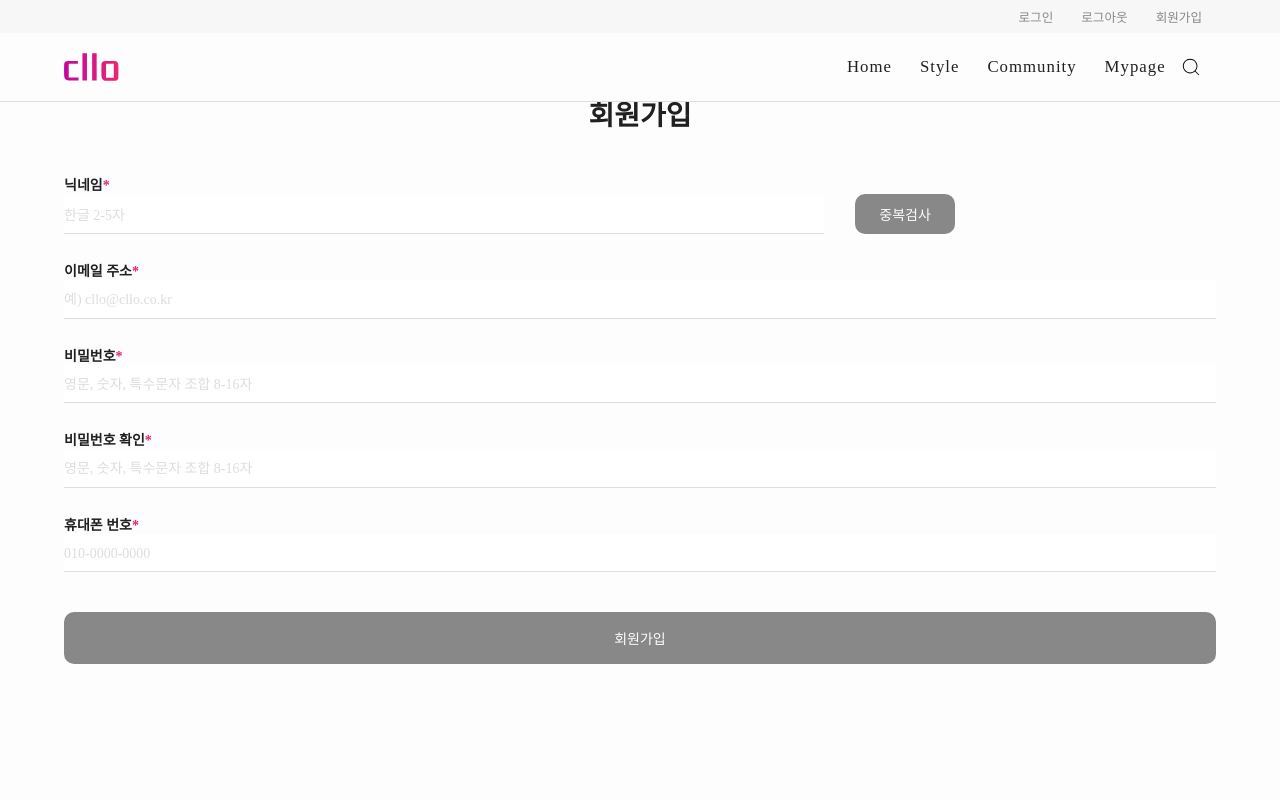
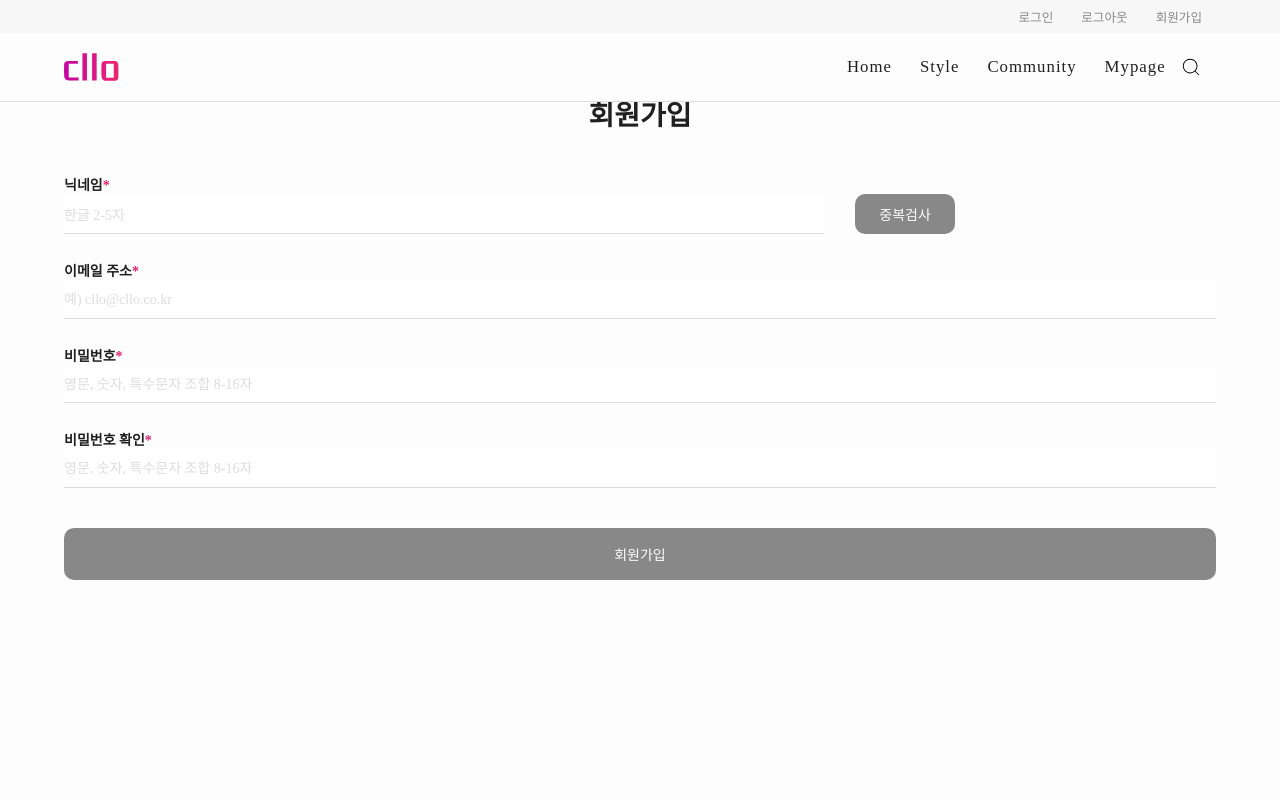
Before and after one commit to Coconutpalmtreeisland/cllo_react_making, a React (Create React App) app in the folder client/: page /join in a window 1280 px wide. Shown: the top 800 px of the page. Built offline with nearby package versions, Linux system fonts and the light colour scheme.

Commit message:
23.12.28 이메일 중복체크

```diff
--- a/client/src/App.js
+++ b/client/src/App.js
@@ -10,7 +10,6 @@ import { gsap } from './util/gsap'
 import Home from './pages/Home'
 import UserLogin from './components/user/UserLogin'
 import UserJoin from './components/user/UserJoin'
-import FindEmail from './components/user/FindEmail'
 import FindPass from './components/user/FindPass'
 
 const App = () => {
@@ -26,7 +25,6 @@ const App = () => {
           <Route path='/' element={<Home />}></Route>
           <Route path='/login' element={<UserLogin />}></Route>
           <Route path='/join' element={<UserJoin />}></Route>
-          <Route path='/findEmail' element={<FindEmail />}></Route>
           <Route path='/findPass' element={<FindPass />}></Route>
         </Routes>
       </Main>
--- a/client/src/components/user/FindEmail.jsx
+++ /dev/null
@@ -1,27 +0,0 @@
-import React from 'react'
-
-const FindEmail = () => {
-    return (
-        <div className="join__wrap container">
-            <h3>이메일 아이디 찾기</h3>
-            <span className="find__line"></span>
-            <span>가입 시 등록한 휴대폰 번호를 입력하면<br /> 이메일을 알려드립니다.</span>
-            <form action="/" className="join__form">
-                <fieldset>
-                    <legend className="blind">회원가입</legend>
-                    <div className="join__inputInner blind">
-                        <label for="nickName" className="join__label required">닉네임</label>
-                        <input type="text" id="nickName" placeholder="한글 2-5자" />
-                    </div>
-                    <div className="join__inputInner">
-                        <label for="youTel" className="join__label required">휴대폰 번호</label>
-                        <input type="text" id="youTel" placeholder="가입하신 휴대폰 번호" />
-                    </div>
-                    <button type="submit" className="join__btn">이메일 아이디 찾기</button>
-                </fieldset>
-            </form>
-        </div>
-    )
-}
-
-export default FindEmail
--- a/client/src/components/user/FindPass.jsx
+++ b/client/src/components/user/FindPass.jsx
@@ -5,17 +5,13 @@ const FindPass = () => {
         <div className="join__wrap container">
             <h3>비밀번호 찾기</h3>
             <span className="find__line"></span>
-            <span>가입 시 등록한 휴대폰 번호를 입력하면<br /> 비밀번호를 알려드립니다.</span>
+            <span>가입 시 등록한 이메일 주소를 입력하면<br /> 해당 이메일로 비밀번호를 알려드립니다.</span>
             <form action="/" className="join__form">
                 <fieldset>
                     <legend className="blind">회원가입</legend>
                     <div className="join__inputInner blind">
                         <label for="nickName" className="join__label required">닉네임</label>
                         <input type="text" id="nickName" placeholder="한글 2-5자" />
-                    </div>
-                    <div className="join__inputInner">
-                        <label for="youTel" className="join__label required">휴대폰 번호</label>
-                        <input type="text" id="youTel" placeholder="가입하신 휴대폰 번호" />
                     </div>
                     <div className="join__inputInner">
                         <label for="youEmail" className="join__label required">이메일 주소</label>
--- a/client/src/components/user/UserJoin.jsx
+++ b/client/src/components/user/UserJoin.jsx
@@ -9,13 +9,12 @@ const UserJoin = () => {
     const [youEmail, setYouEmail] = useState("");
     const [youPass, setYouPass] = useState("");
     const [youPassC, setYouPassC] = useState("");
-    const [youTel, setYouTel] = useState("");
+
     const [flag, setFlag] = useState(false);
     const [nameCheck, setNameCheck] = useState(false);
 
     const [nameInfo, setNameInfo] = useState("");
     const [emailInfo, setEmailInfo] = useState("");
-    const [telInfo, setTelInfo] = useState("");
     const [passInfo, setPassInfo] = useState("");
 
     let navigate = useNavigate();
@@ -25,11 +24,11 @@ const UserJoin = () => {
         setFlag(true);
         e.preventDefault();
 
-        if (!(youName && youEmail && youPass && youPassC && youTel)) {
+        if (!(youName && youEmail && youPass && youPassC)) {
             return alert("모든 항목을 입력하셔야 회원가입이 가능합니다.");
         }
         if (youPass !== youPassC) {
-            return alert("비밀번호가 일치하지 않습니다.")
+            return alert("비밀번호가 일치하지 않습니다.");
         }
         if (!nameCheck) {
             return alert("닉네임 중복 검사를 해주세요!");
@@ -73,12 +72,6 @@ const UserJoin = () => {
     const checkPassword = (password) => {
         const reg = /^(?=.*[A-Za-z])(?=.*\d)(?=.*[@$!%*#?&])[A-Za-z\d@$!%*#?&]{8,16}$/;
         return reg.test(password);
-    }
-
-    // 핸드폰 번호 유효성 검사
-    const checkPhoneNum = (youTel) => {
-        const reg = /^(01[016789]{1})-?[0-9]{3,4}-?[0-9]{4}$/
-        return reg.test(youTel);
     }
 
     // 닉네임 유효성 검사
@@ -152,9 +145,17 @@ const UserJoin = () => {
                             value={youEmail}
                             onChange={(e) => {
                                 setYouEmail(e.currentTarget.value);
+                            }}
+                            onBlur={async (e) => {
                                 const isValid = checkEmail(e.currentTarget.value);
                                 if (isValid) {
-                                    setEmailInfo('');
+                                    // 서버에 이메일 중복 체크 요청
+                                    const response = await axios.post('/api/user/emailcheck', { email: e.currentTarget.value });
+                                    if (!response.data.check) {  // check는 서버에서 반환하는 필드로, 이메일이 존재하면 true, 존재하지 않으면 false
+                                        setEmailInfo(<span className="nameInfo invalid">이미 가입된 이메일입니다</span>);
+                                    } else {
+                                        setEmailInfo('');
+                                    }
                                 } else {
                                     setEmailInfo(<span className="nameInfo invalid">이메일 주소를 다시 확인해주세요!</span>);
                                 }
@@ -201,29 +202,6 @@ const UserJoin = () => {
                             onChange={(e) => setYouPassC(e.currentTarget.value)}
                         />
                     </div>
-                    <div className="join__inputInner">
-                        <label htmlFor="youTel" className="join__label required">휴대폰 번호<em>*</em></label>
-                        <input
-                            type="text"
-                            id="youTel"
-                            name="youTel"
-                            placeholder="010-0000-0000"
-                            autoComplete='off'
-                            required
-                            maxLength={15}
-                            value={youTel}
-                            onChange={(e) => {
-                                setYouTel(e.currentTarget.value);
-                                const isValid = checkPhoneNum(e.currentTarget.value);
-                                if (isValid) {
-                                    setTelInfo('');
-                                } else {
-                                    setTelInfo(<span className="nameInfo invalid">휴대폰 번호 양식에 맞게 작성해주세요!</span>);
-                                }
-                            }}
-                        />
-                        <span className="nameInfo">{telInfo}</span>
-                    </div>
                     <button
                         disabled={flag}
                         type="submit"
--- a/client/src/components/user/UserLogin.jsx
+++ b/client/src/components/user/UserLogin.jsx
@@ -27,7 +27,6 @@ const UserLogin = () => {
             <div className="find__info">
                 <ul>
                     <li className="find__line"><a href="/join">이메일 가입</a></li>
-                    <li className="find__line"><a href="/findEmail">이메일 찾기</a></li>
                     <li className="find__line"><a href="/findPass">비밀번호 찾기</a></li>
                 </ul>
             </div>
```
Also changed, not shown: 1 other file (tests, documents, lock files or other folders).
